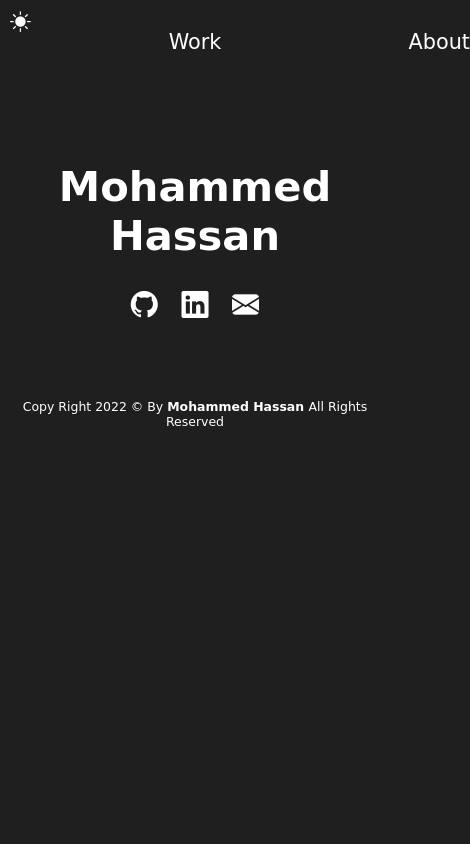
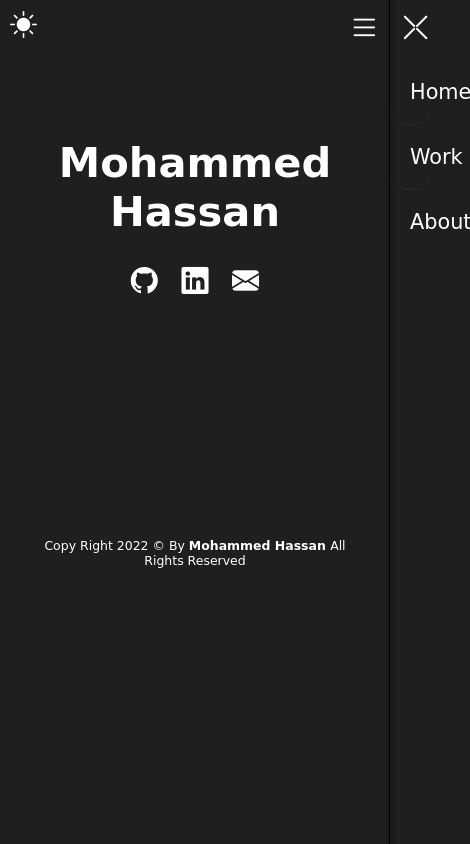
Before and after one commit to i7moda2000/profile-template, a plain HTML site: page index.html in a window 390 px wide. Shown: the whole page, 470 px wide, since content can reach past the window. Drawn offline with nearby package versions, Linux system fonts and the light colour scheme; a web font is replaced by a local one.

Commit message:
fixed responsiveness  and added new nav bar to the phone

```diff
--- a/about.html
+++ b/about.html
@@ -9,6 +9,7 @@
     <link rel="stylesheet" type="text/css" href="css/main.css">
     <link rel="stylesheet" type="text/css" href="css/work.css">
     <link rel="stylesheet" type="text/css" href="css/about.css">
+    <link rel="stylesheet" type="text/css" href="css/footer.css">
     <link rel="stylesheet" href="https://cdn.jsdelivr.net/npm/bootstrap-icons@1.7.2/font/bootstrap-icons.css">
     <link rel="preconnect" href="https://fonts.googleapis.com">
     <link rel="preconnect" href="https://fonts.gstatic.com" crossorigin>
@@ -27,6 +28,16 @@
                 <li><a href="work.html">Work</a></li>
                 <li><a href="about.html">About</a></li>
             </ul>
+        </nav>
+        <nav class="phone-nav">
+          <i class="bi bi-list open-btn"></i>
+
+          <ul class="phone-nav-list">
+            <i class="bi bi-x-lg close-btn"></i>
+            <li><a href="/">Home</a></li>
+            <li><a href="work.html">Work</a></li>
+            <li><a href="about.html">About</a></li>
+          </ul>
         </nav>
 
     </header>
@@ -59,7 +70,14 @@
           </a>
         </div>
         </main>
-        <footer ></footer>
+        <footer>
+
+          <p>
+            Copy Right 2022 &copy; By
+            <a href="https://github.com/i7moda2000/">Mohammed Hassan </a>All Rights
+            Reserved
+          </p>
+          </footer>
         <script src="js/index.js"> </script>
 </body>
 </html>
--- a/css/footer.css
+++ b/css/footer.css
@@ -1,9 +1,18 @@
 footer {
+  padding:20px;
+  font-size: 0.6em;
+  text-align: center;
 
-    font-size: 0.6em;
-    vertical-align: text-bottom;
-    text-align: center;
   }
   footer a {
     font-weight: bold;
   }
+
+
+  @media all and (min-width: 100px) and (max-width: 500px) {
+    footer {
+      padding: calc((90px - 14px)/2)  24px;
+      margin-top: 10em;
+
+    }
+  }
--- a/css/header.css
+++ b/css/header.css
@@ -12,10 +12,82 @@
 }
 
 
+.phone-nav-list {
+	height: 100%;
+	z-index: 999;
+	position: fixed;
+	top: 0;
+	right: 0;
+	padding-top: 60px;
+  transition: 0.5s;
+	list-style: none;
+	width:  0;
+	background: #111;
+	border-left: black 1px solid;
+	color: white ;
+	box-shadow: 1px 0 3px 4px rgba(20,20,20,0.4);
+
+
+}
+.phone-nav-list li a {
+	color: white !important ;
+}
+.phone-nav-list li  {
+padding: 20px  ;
+text-align: center;
+}
+.phone-nav-list li:not(:last-child) {
+	border-bottom: 1px solid var(--divider-color);
+	border-radius: 15px;
+
+
+
+}
+
+
+
+
+
+
 header {
 	position: relative;
 }
-#theme-btn {
+#theme-btn , .close-btn , .open-btn {
 position: absolute;
 margin: 10px;
+
 }
+#theme-btn {
+	top:  0;
+	left: 0;
+	font-size: 1.3em;
+	cursor: pointer;
+}
+
+.open-btn {
+	font-size: 1.5em;
+	top:  0;
+	right: 0;
+	display: none;
+
+}
+.close-btn {
+	top:  0;
+	left: 0;
+	font-size: 1.5em;
+}
+
+
+
+@media all and (min-width: 100px) and (max-width: 500px) {
+	.nav-list {
+		display: none;
+	}
+	.open-btn {
+		display: block;
+	}
+	#theme-btn {
+		cursor: default;
+	}
+
+}
--- a/css/index.css
+++ b/css/index.css
@@ -56,7 +56,7 @@ a:visited {
 
 }
 
-.hidden-btn {
+.back-to-top-btn {
 display: none;
 font-size: 2em;
 position: fixed;
@@ -65,3 +65,14 @@ right: 15px;
 cursor: pointer;
 
 }
+
+
+@media all and (min-width: 100px) and (max-width:500px) {
+
+	.back-to-top-btn {
+		cursor: default;
+	}
+	a {
+		cursor: default;
+	}
+	}
--- a/css/main.css
+++ b/css/main.css
@@ -1,6 +1,8 @@
 #main {
 	padding-top: 20%;
 	padding-bottom: 20%;
+	padding-right: 10%;
+	padding-left: 10%;
 	text-align: center;
 
 }
--- a/css/work.css
+++ b/css/work.css
@@ -64,6 +64,7 @@ img.work-img {
 }
 .work-links {
 	text-align: right;
+	font-size: 1.5em;
 }
 
 @media all and (min-width: 100px) and (max-width:500px) {
@@ -78,6 +79,9 @@ img.work-img {
 	order: 1;
 	margin-right: 0;
 }
+.main-head div  {
+	cursor: default;
+}
 
 
 
--- a/index.html
+++ b/index.html
@@ -19,6 +19,16 @@
 			<nav class="nav">
 				<ul class="nav-list">
 
+					<li><a href="/">Home</a></li>
+					<li><a href="work.html">Work</a></li>
+					<li><a href="about.html">About</a></li>
+				</ul>
+			</nav>
+			<nav class="phone-nav">
+				<i class="bi bi-list open-btn"></i>
+
+				<ul class="phone-nav-list">
+					<i class="bi bi-x-lg close-btn"></i>
 					<li><a href="/">Home</a></li>
 					<li><a href="work.html">Work</a></li>
 					<li><a href="about.html">About</a></li>
--- a/js/index.js
+++ b/js/index.js
@@ -72,13 +72,7 @@ function lightTheme() {
 
 
 }
-const btn = document.querySelector(".hidden-btn")
-window.onscroll = () => {scrollFunction()};
-
-btn.onclick = () => {
-	document.body.scrollTop = 0; // For Safari
-	document.documentElement.scrollTop = 0; // For Chrome, Firefox, IE and Opera
-}
+const btn = document.querySelector(".back-to-top-btn")
 
 
 function scrollFunction() {
@@ -94,7 +88,22 @@ function scrollFunction() {
 
 
 
+
 document.querySelector("#theme-btn").addEventListener("click", themeToggle);
+
+const openBtn = document.querySelector(".open-btn").addEventListener("click",() => {
+
+	document.querySelector(".phone-nav-list").style.width = "300px"
+	openBtn.style.display = "none"
+
+
+})
+document.querySelector(".close-btn").addEventListener("click",() => {
+
+	document.querySelector(".phone-nav-list").style.width = "0"
+
+
+})
 
 
 if(window.localStorage.getItem("theme") === "light"){
@@ -108,6 +117,16 @@ else {
 
 
 
+window.onscroll = () => {scrollFunction()};
+
+btn.onclick = () => {
+	document.body.scrollTop = 0; // For Safari
+	document.documentElement.scrollTop = 0; // For Chrome, Firefox, IE and Opera
+}
+
+
+
+
 document.querySelector(".main-head div").addEventListener("click",() => {
 
 
```
Also changed, not shown: work.html (+19 -2 lines).
